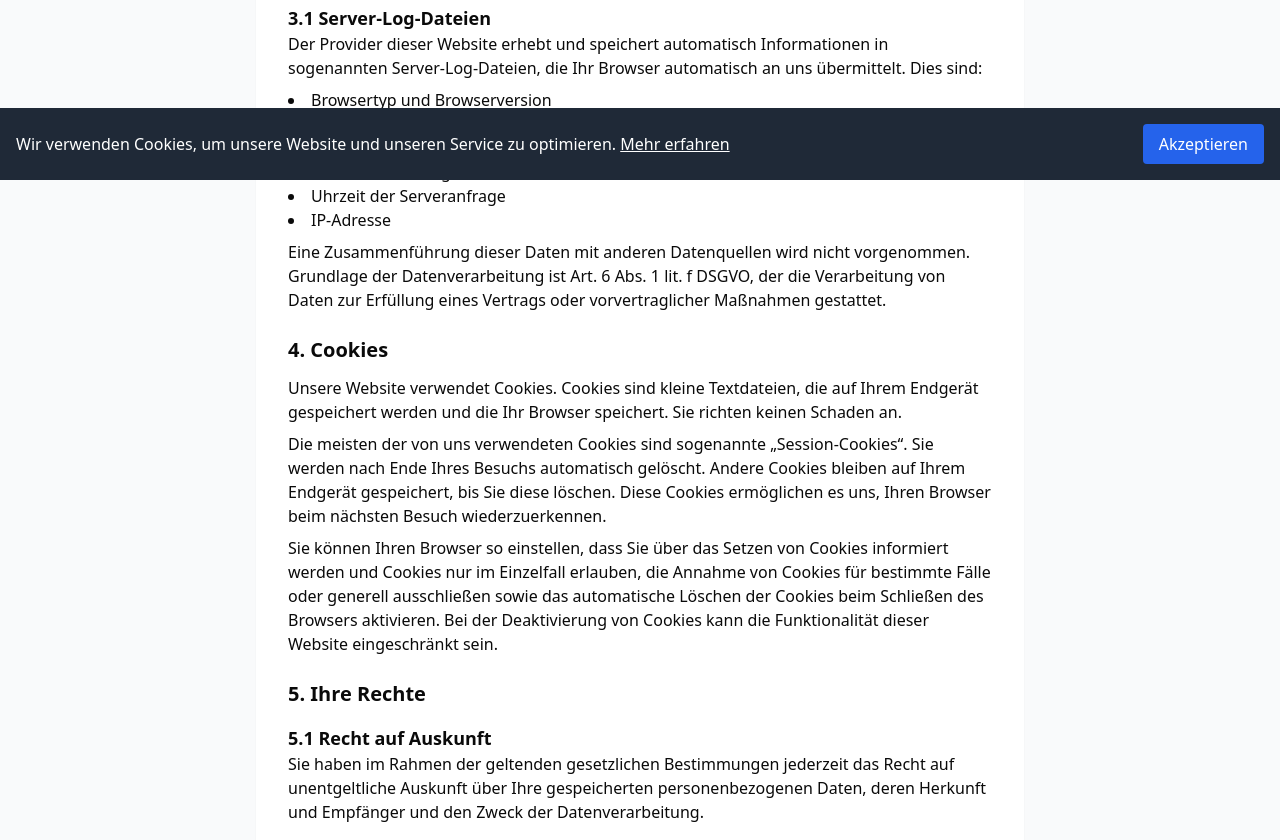
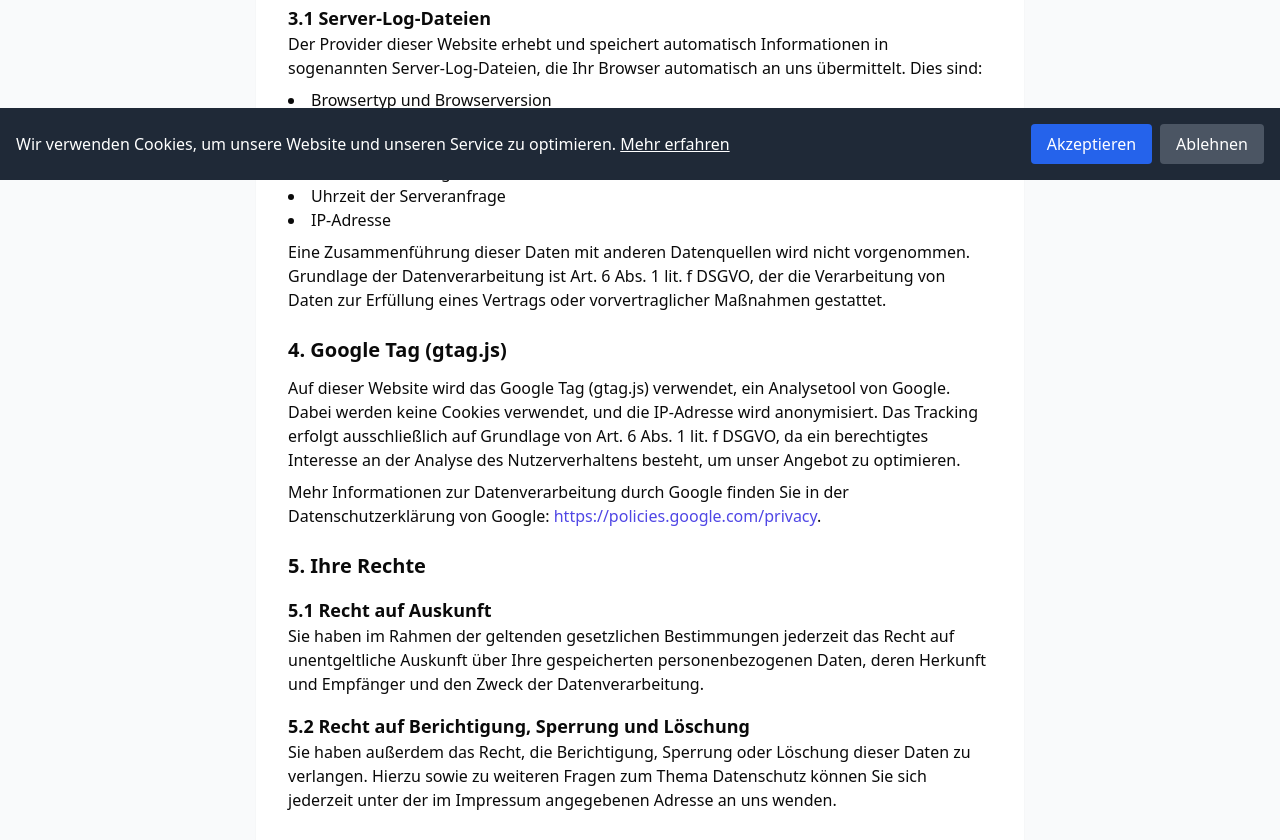
Before and after one commit to buchmanndigital/buchmann-digital-nextjs, a Next.js app: page /datenschutz in a window 1280 px wide. Shown: the part 620-1460 px from the top of the page. Built offline with nearby package versions, Linux system fonts and the light colour scheme.

Commit message:
changed the datenschutz-page

```diff
--- a/src/app/datenschutz/page.tsx
+++ b/src/app/datenschutz/page.tsx
@@ -53,22 +53,18 @@ export default function DatenschutzPage() {
             </div>
 
             <div>
-              <h2 className="text-xl font-semibold mb-3">4. Cookies</h2>
+              <h2 className="text-xl font-semibold mb-3">4. Google Tag (gtag.js)</h2>
               <p>
-                Unsere Website verwendet Cookies. Cookies sind kleine Textdateien, die auf Ihrem Endgerät
-                gespeichert werden und die Ihr Browser speichert. Sie richten keinen Schaden an.
+                Auf dieser Website wird das Google Tag (gtag.js) verwendet, ein Analysetool von Google. Dabei
+                werden keine Cookies verwendet, und die IP-Adresse wird anonymisiert. Das Tracking erfolgt
+                ausschließlich auf Grundlage von Art. 6 Abs. 1 lit. f DSGVO, da ein berechtigtes Interesse an
+                der Analyse des Nutzerverhaltens besteht, um unser Angebot zu optimieren.
               </p>
               <p className="mt-2">
-                Die meisten der von uns verwendeten Cookies sind sogenannte „Session-Cookies“. Sie werden nach
-                Ende Ihres Besuchs automatisch gelöscht. Andere Cookies bleiben auf Ihrem Endgerät gespeichert,
-                bis Sie diese löschen. Diese Cookies ermöglichen es uns, Ihren Browser beim nächsten Besuch
-                wiederzuerkennen.
-              </p>
-              <p className="mt-2">
-                Sie können Ihren Browser so einstellen, dass Sie über das Setzen von Cookies informiert werden
-                und Cookies nur im Einzelfall erlauben, die Annahme von Cookies für bestimmte Fälle oder generell
-                ausschließen sowie das automatische Löschen der Cookies beim Schließen des Browsers aktivieren.
-                Bei der Deaktivierung von Cookies kann die Funktionalität dieser Website eingeschränkt sein.
+                Mehr Informationen zur Datenverarbeitung durch Google finden Sie in der Datenschutzerklärung
+                von Google: <a
+                  href="https://policies.google.com/privacy"
+                  className="text-indigo-600 hover:text-indigo-800">https://policies.google.com/privacy</a>.
               </p>
             </div>
 
--- a/src/app/layout.tsx
+++ b/src/app/layout.tsx
@@ -10,13 +10,16 @@ export default function RootLayout({
 }: {
   children: React.ReactNode;
 }) {
-  const [consent, setConsent] = useState(false);
+  const [consent, setConsent] = useState<boolean | null>(null);
 
   useEffect(() => {
     const consentGiven = localStorage.getItem('cookiesAccepted');
+    const consentDenied = localStorage.getItem('cookiesDenied');
     if (consentGiven) {
       setConsent(true);
       loadGoogleAnalytics();
+    } else if (consentDenied) {
+      setConsent(false);
     }
   }, []);
 
@@ -24,6 +27,11 @@ export default function RootLayout({
     localStorage.setItem('cookiesAccepted', 'true');
     setConsent(true);
     loadGoogleAnalytics();
+  };
+
+  const handleDeclineCookies = () => {
+    localStorage.setItem('cookiesDenied', 'true');
+    setConsent(false);
   };
 
   const loadGoogleAnalytics = () => {
@@ -51,13 +59,20 @@ export default function RootLayout({
       <body>
         {children}
         <Analytics />
-        {!consent && (
+        {consent === null && (
           <div id="cookie-consent-banner" className="fixed bottom-0 left-0 right-0 bg-gray-800 text-white p-4 z-50">
-            <div className="container mx-auto flex justify-between items-center">
-              <p>Wir verwenden Cookies, um unsere Website und unseren Service zu optimieren. <a href="/datenschutz" className="underline">Mehr erfahren</a></p>
-              <button onClick={handleAcceptCookies} className="bg-blue-600 hover:bg-blue-700 text-white px-4 py-2 rounded">
-                Akzeptieren
-              </button>
+            <div className="container mx-auto flex flex-col md:flex-row justify-between items-center space-y-4 md:space-y-0">
+              <p className="text-center md:text-left">
+                Wir verwenden Cookies, um unsere Website und unseren Service zu optimieren. <a href="/datenschutz" className="underline">Mehr erfahren</a>
+              </p>
+              <div className="flex space-x-2">
+                <button onClick={handleAcceptCookies} className="bg-blue-600 hover:bg-blue-700 text-white px-4 py-2 rounded">
+                  Akzeptieren
+                </button>
+                <button onClick={handleDeclineCookies} className="bg-gray-600 hover:bg-gray-700 text-white px-4 py-2 rounded">
+                  Ablehnen
+                </button>
+              </div>
             </div>
           </div>
         )}
```
